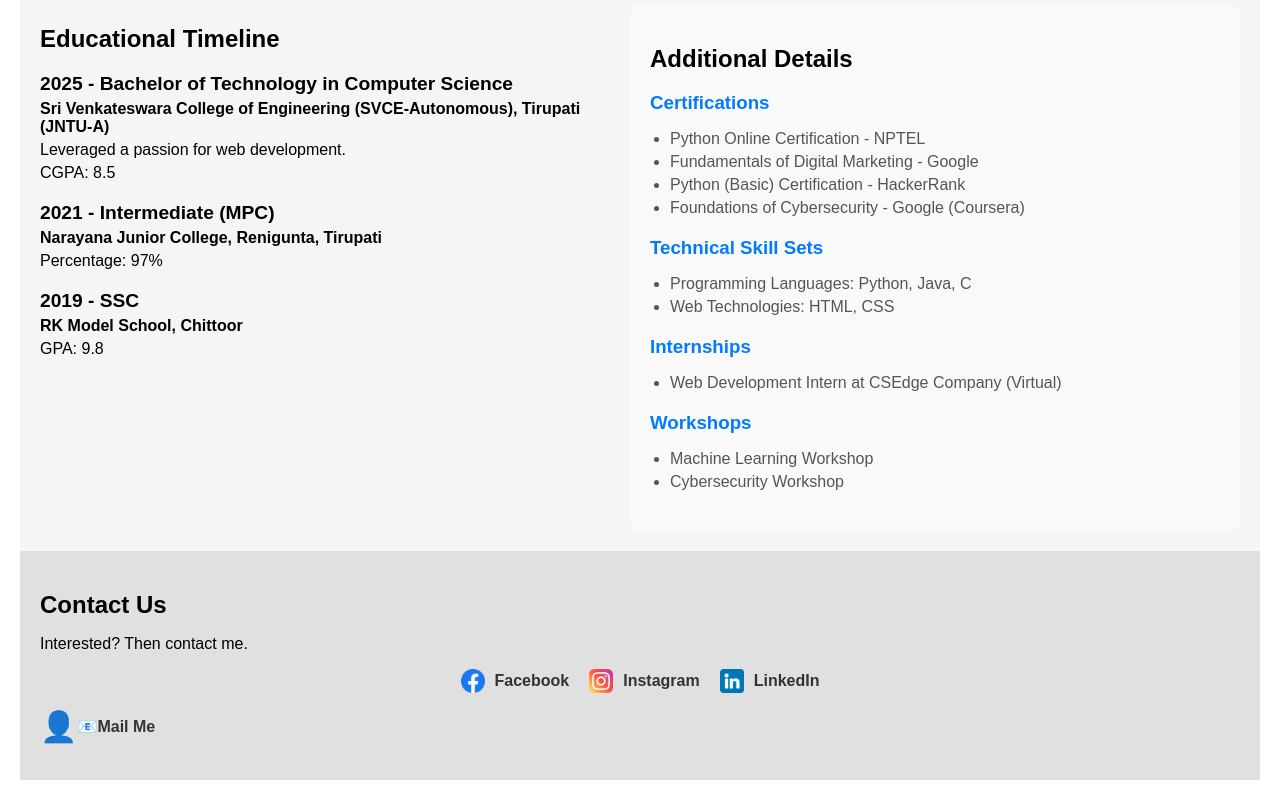
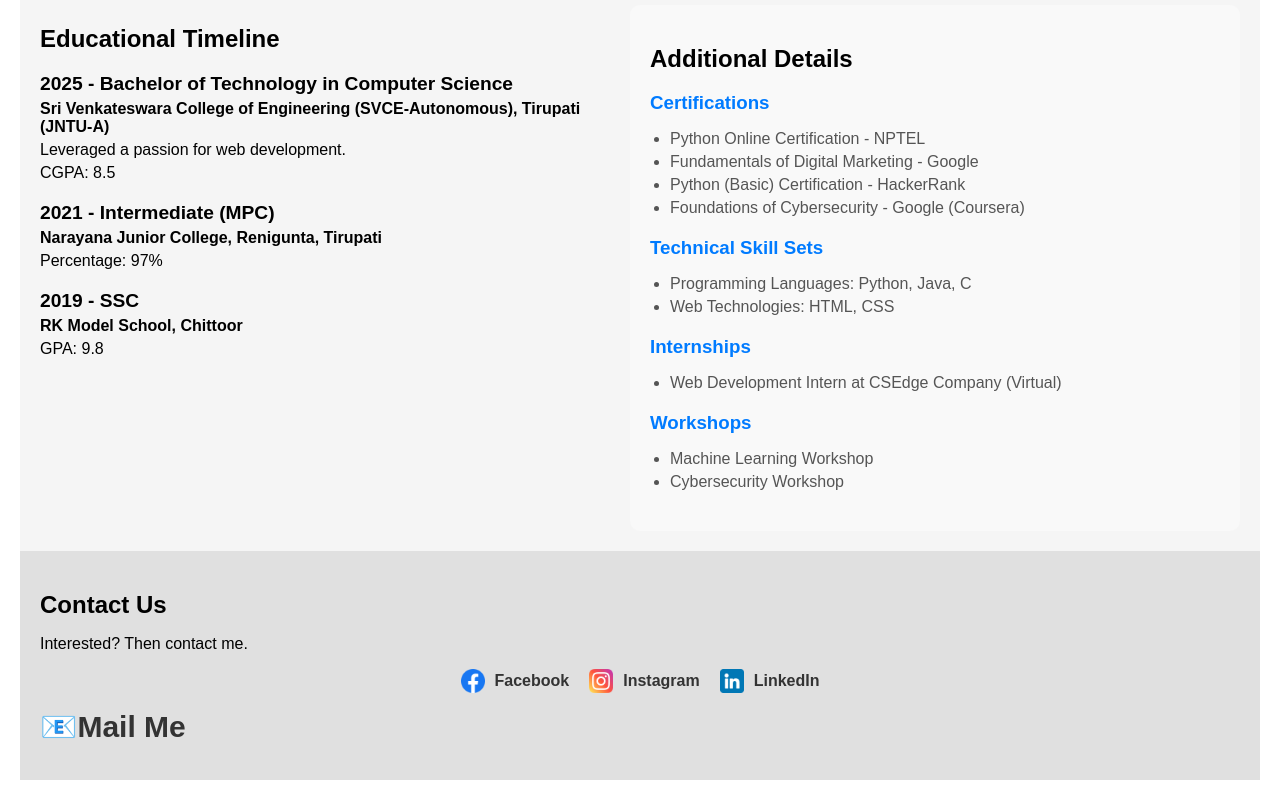
Before and after one commit to SMidhunReddy/smidhunreddy.github.io, a plain HTML site: page index.html in a window 1280 px wide. Shown: the part 1261-2061 px from the top of the page. Drawn offline with nearby package versions, Linux system fonts and the light colour scheme.

Commit message:
protfolio

```diff
--- a/index.html
+++ b/index.html
@@ -211,7 +211,7 @@
                     <img src="images/linkedin.png" alt="LinkedIn"> LinkedIn
                 </a>
             </div>
-            <p><a href="mailto:samireddypallimidhunreddy@gmail.com"><span style="font-size: 30px">👤</span>📧Mail Me</a></p>
+            <p><a href="mailto:samireddypallimidhunreddy@gmail.com"><span style="font-size: 30px">📧Mail Me</span></a></p>
         </section>
     </div>
     <script src="https://cdnjs.cloudflare.com/ajax/libs/jquery/3.6.0/jquery.min.js"></script>
```
